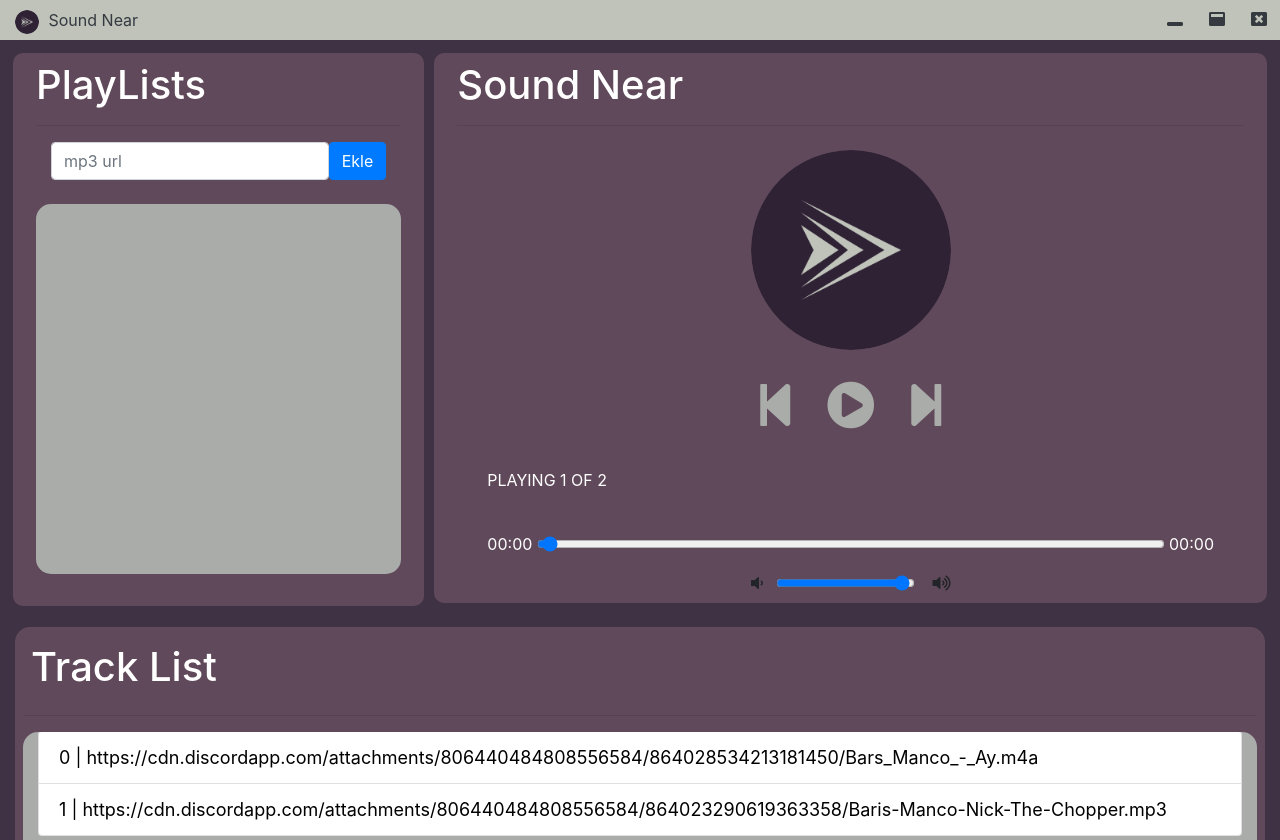
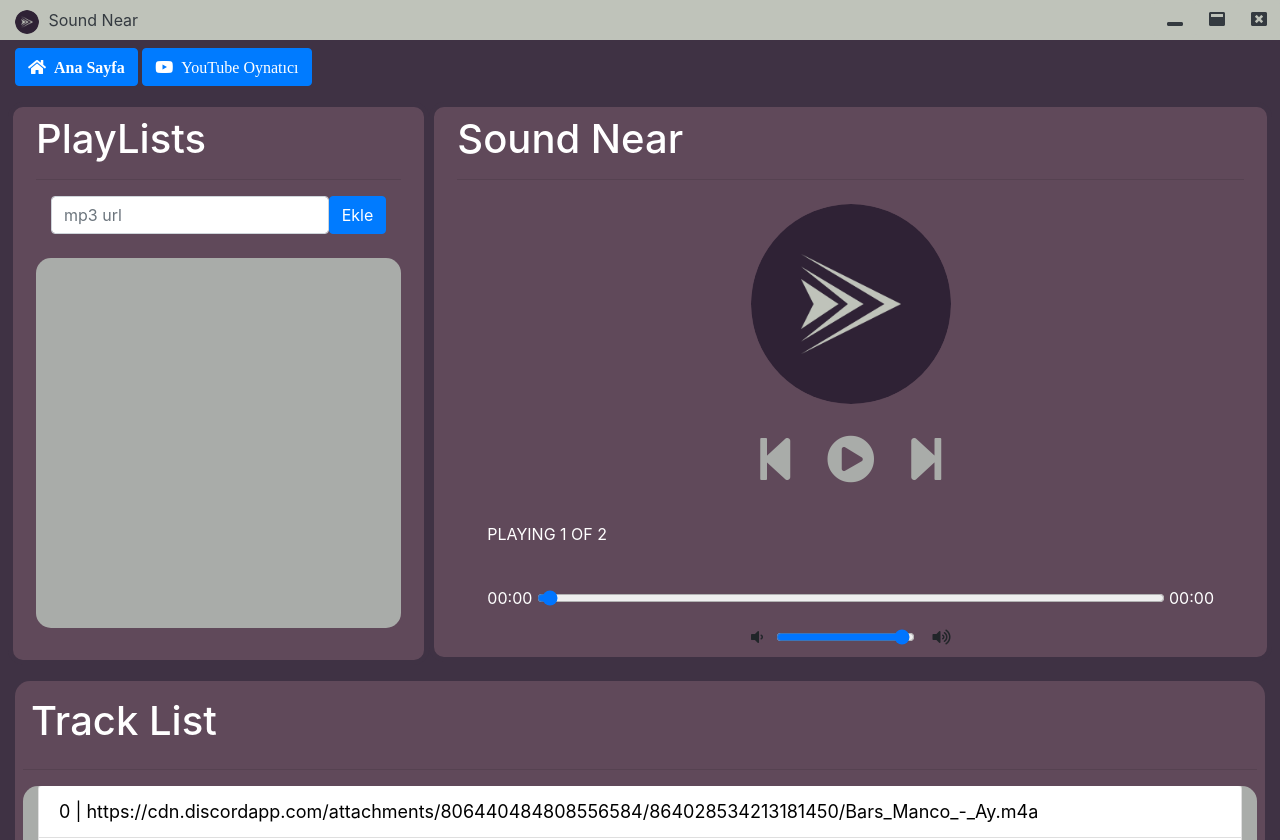
Before and after one commit to Muhammedska/Sound_Near, an Electron app: page Page/index.html in a window 1280 px wide. Drawn offline with nearby package versions, Linux system fonts and the light colour scheme.

Commit message:
Update index.html

```diff
--- a/Page/index.html
+++ b/Page/index.html
@@ -28,6 +28,10 @@
     <main>
         <section class="text-white width-filler height-filler" id='main_body'>
             <div class="container-fluid " id='main-player-body'>
+                <section class='width-filler'>
+                    <button class='btn btn-primary my-2' onclick='window.location.href="../page/index.html"'> <i class="fa fa-home" aria-hidden="true">&nbsp; Ana Sayfa</i> </button>
+                    <button class='btn btn-primary my-2' onclick='window.location.href="../page/youtube.html"'> <i class="fab fa-youtube" aria-hidden="true">&nbsp; YouTube Oynatıcı</i> </button>
+                </section>
                 <div class="row height-filler p-2">
                     <div class="playlist-dark col-sm-4 box-border height-98" id='playlist'>
                         <div class="container p-2">
```
